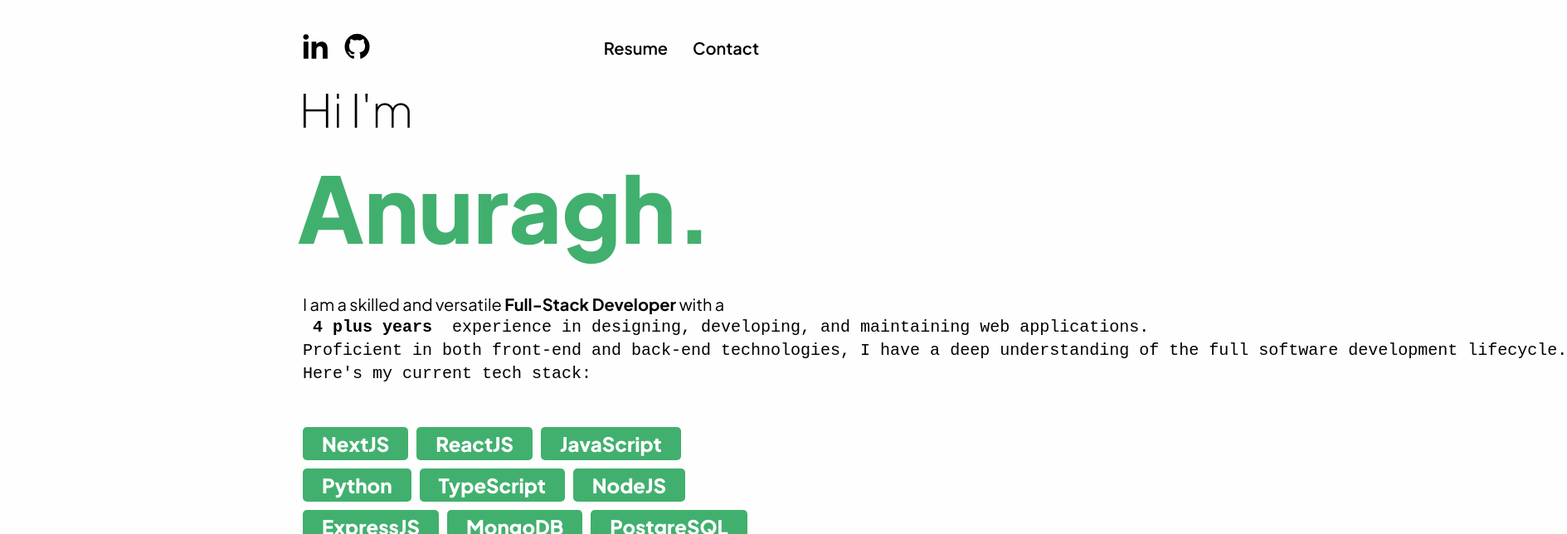
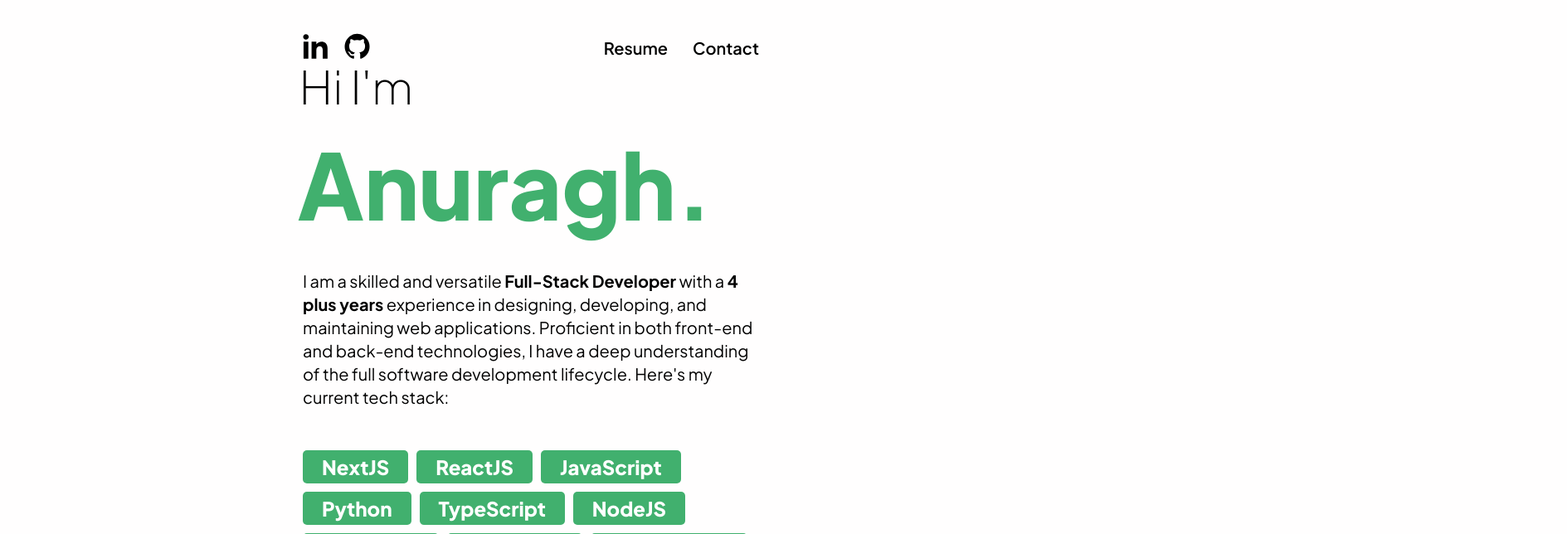
Before and after one commit to Anuragh33/My-Portfolio, a React (Create React App) app: page / in a window 1280 px wide. Shown: the top 644 px of the page at 83% size, 1889 px wide, since content can reach past the window. Built offline with nearby package versions, Linux system fonts and the light colour scheme.

Commit message:
Update header.js

```diff
--- a/src/components/header/header.js
+++ b/src/components/header/header.js
@@ -17,16 +17,12 @@ const Header = () => {
       </RelativeContainer>
       <BasicText>
         I am a skilled and versatile <strong> Full-Stack Developer </strong>
-        with a{' '}
-        <pre>
-          <strong> 4 plus years </strong> experience in designing, developing,
-          and maintaining web applications.
-        </pre>
-        <pre>
-          Proficient in both front-end and back-end technologies, I have a deep
-          understanding of the full software development lifecycle.
-        </pre>
-        <pre>Here's my current tech stack:</pre>
+        with a {'\n'}
+        <strong> 4 plus years </strong> experience in designing, developing, and
+        maintaining web applications. {'\n'}
+        Proficient in both front-end and back-end technologies, I have a deep
+        understanding of the full software development lifecycle. {'\n'}
+        Here's my current tech stack:
       </BasicText>
 
       <Skills />
```
